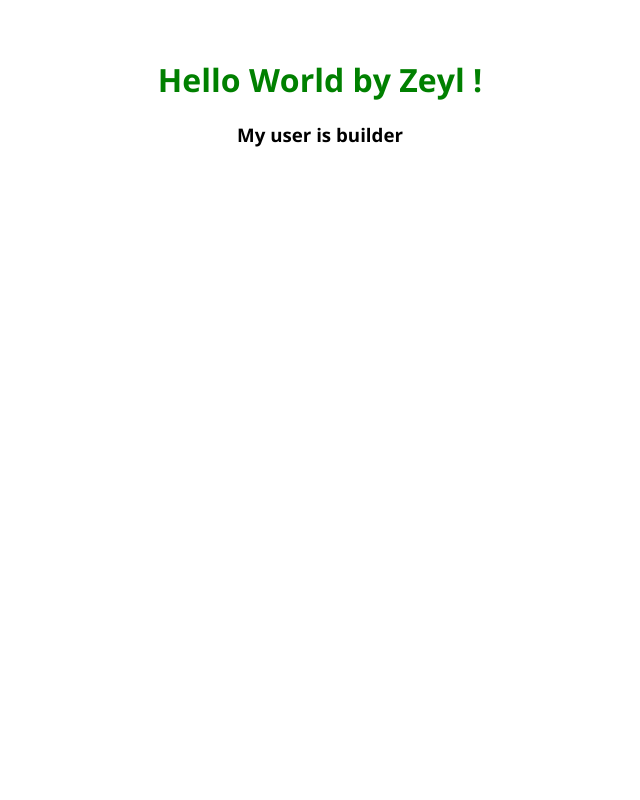
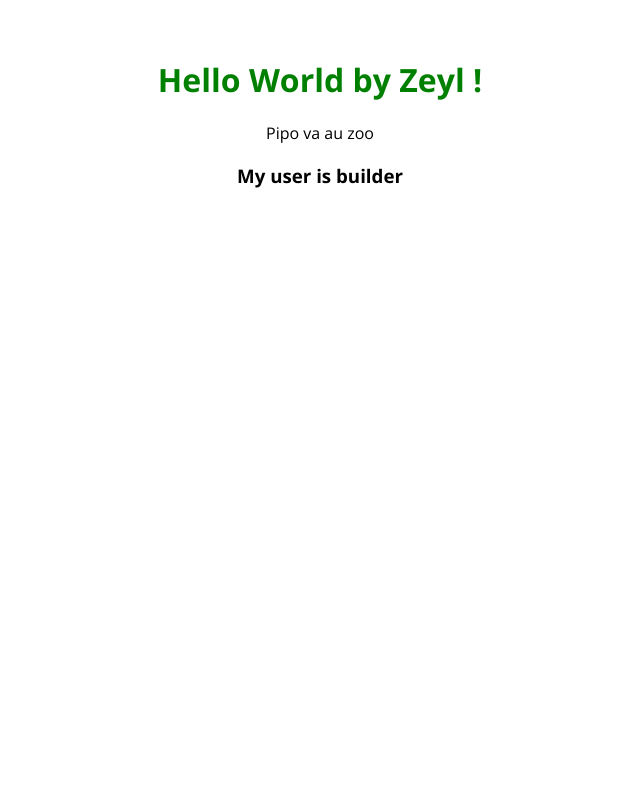
Before and after one commit to chir4n/mythific-front, a PHP site: page / in a window 1280 px wide. Shown: the whole page, without its empty margins (320-960 px from the left). Run offline with PHP 8.4, Linux system fonts and the light colour scheme; data that the repository does not hold is empty.

Commit message:
Signed-off-by: yokaido <contact@yokaido.fr>

```diff
--- a/index.php
+++ b/index.php
@@ -18,6 +18,7 @@
 <body>
 	<h1 style="color:green;"> Hello World by Zeyl ! </h1>
 	<?php if($_ENV["HOSTNAME"]) {?><h3>My hostname is <?php echo $_ENV["HOSTNAME"]; ?></h3><?php } ?>
+    Pipo va au zoo
 	<?php if($_ENV["USER"]) {?><h3>My user is <?php echo $_ENV["USER"]; ?></h3><?php } ?>
 		</body>
 </html>
```
